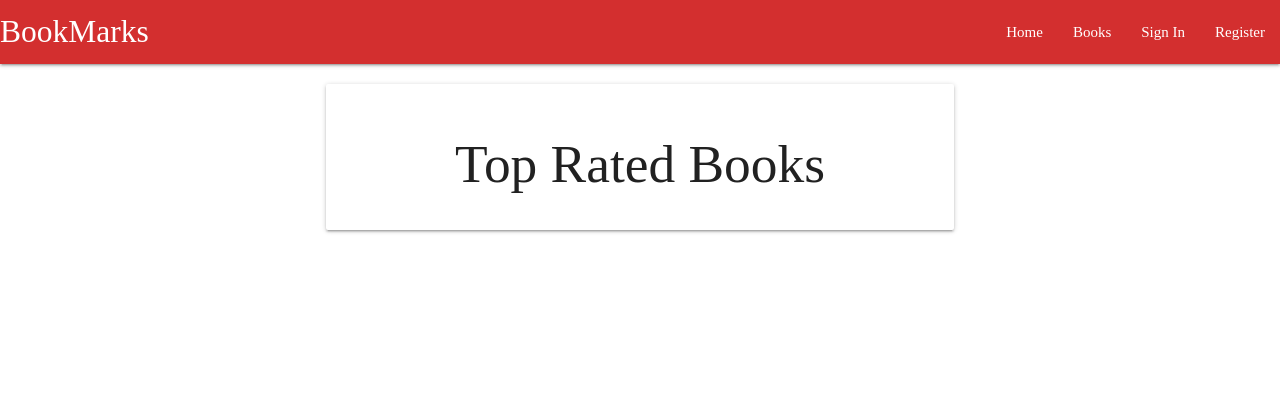
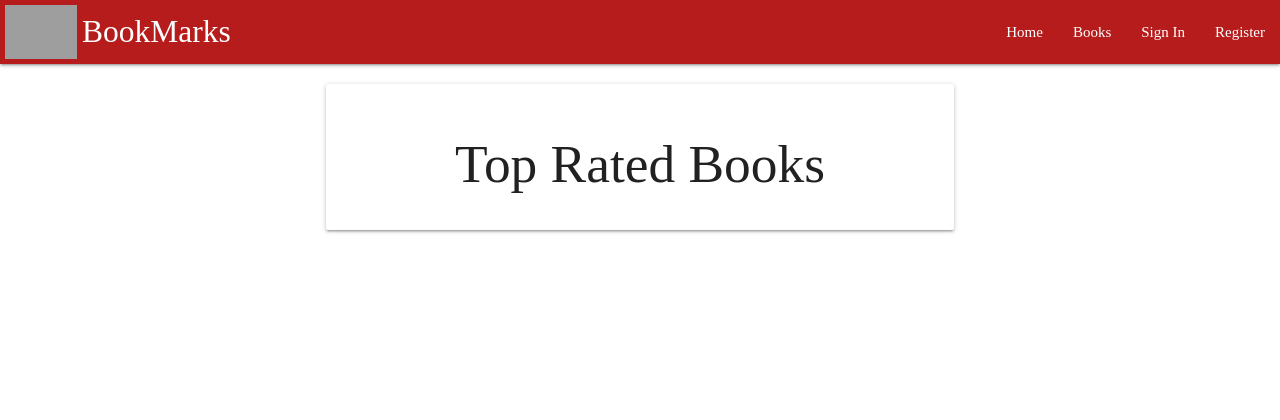
Before and after one commit to ChronoLogic12/bookmarks, a Flask app: page / in a window 1280 px wide. Shown: the top 420 px of the page. Run offline with Flask 2, Linux system fonts and the light colour scheme; data that the repository does not hold is empty; parts of the project's set-up code (start-up, migrations or seed data) failed here and were passed over; some libraries are stand-ins or nearby versions; some web fonts are replaced; grey boxes are pictures that could not be loaded.

Commit message:
style: add logo to nav bar. adjust spacing of sidenav elements

```diff
--- a/static/css/style.css
+++ b/static/css/style.css
@@ -11,6 +11,18 @@ a {
 
 main {
 	min-height: 89vh;
+}
+
+.sidenav {
+	display: flex;
+	justify-content: space-evenly;
+	flex-direction: column;
+}
+
+.logo-image {
+	height: 100%;
+	padding: 5px;
+	color: white;
 }
 
 .entry-page-container {
--- a/templates/base.html
+++ b/templates/base.html
@@ -18,12 +18,15 @@
     {% block styles %}
     {% endblock styles %}
     <title>BookMarks</title>
+    <link rel="icon" href="./static/images/bookmarks-favicon.png" type="image/png">
 </head>
 
 <body>
 
-    <nav class="red darken-2">
+    <nav class="red darken-4">
         <div class="nav-wrapper">
+            <a href="{{ url_for("home")}}"><img class="logo-image" src="/static/images/bookmarks-logo.svg"
+                    alt="bookmarks logo - book with letter B on cover" /></a>
             <a href="{{ url_for("home")}}" class="brand-logo">BookMarks</a>
             <a href="#" data-target="navbar" class="sidenav-trigger"><i class="material-icons white-text">menu</i></a>
             <ul class="right hide-on-med-and-down">
```
